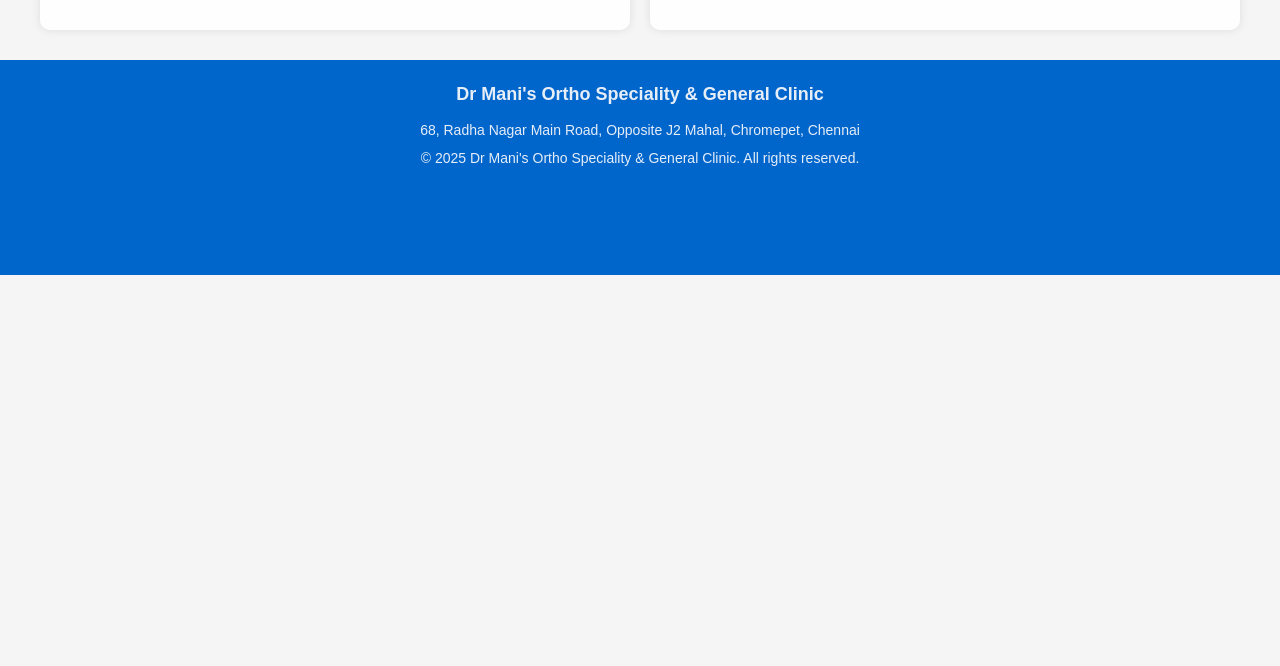
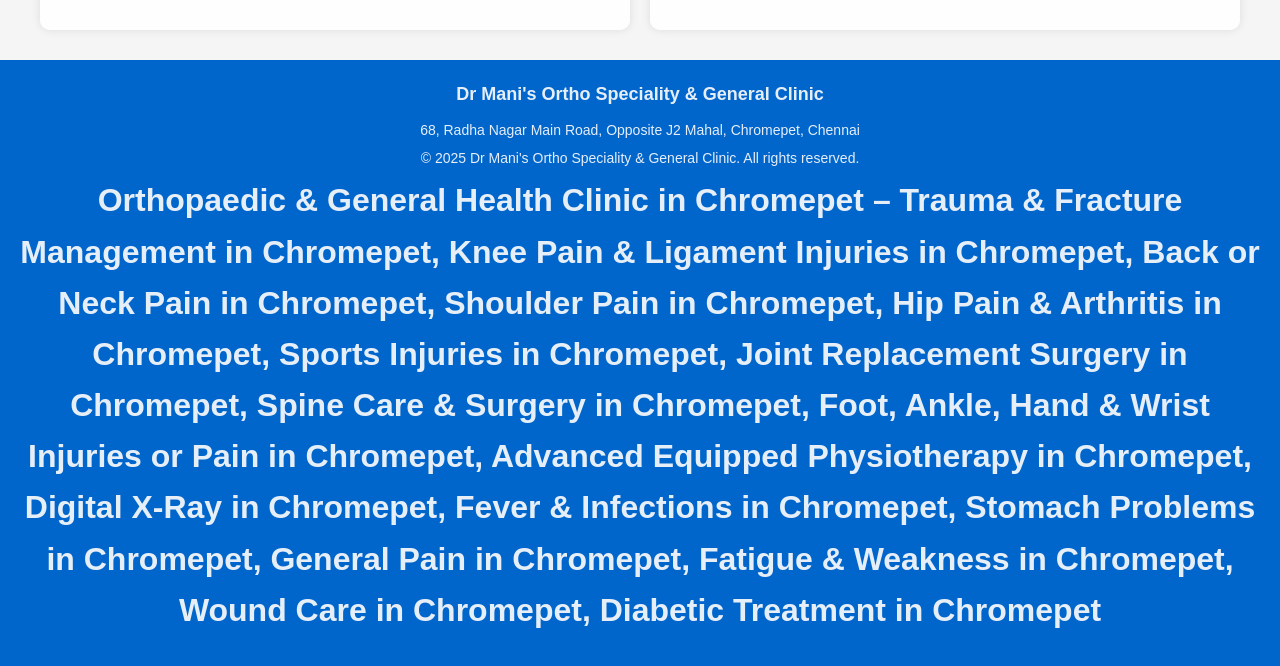
Before and after one commit to paventhan183/paventhan183.github.io, a plain HTML site: page index.html in a window 1280 px wide. Shown: the part 3362-4028 px from the top of the page. Before the commit the page ends 3637 px from the top, so only its background shows below. Drawn offline with Linux system fonts and the light colour scheme; grey boxes are pictures that could not be loaded.

Commit message:
Update index.html

```diff
--- a/index.html
+++ b/index.html
@@ -444,6 +444,16 @@
 
 
   <p>© <span id="year"></span> Dr Mani's Ortho Speciality & General Clinic. All rights reserved.</p>
+
+<h1 class="seo-h1">
+  Orthopaedic & General Health Clinic in Chromepet – Trauma & Fracture Management in Chromepet,
+  Knee Pain & Ligament Injuries in Chromepet, Back or Neck Pain in Chromepet, Shoulder Pain in Chromepet,
+  Hip Pain & Arthritis in Chromepet, Sports Injuries in Chromepet, Joint Replacement Surgery in Chromepet,
+  Spine Care & Surgery in Chromepet, Foot, Ankle, Hand & Wrist Injuries or Pain in Chromepet,
+  Advanced Equipped Physiotherapy in Chromepet, Digital X-Ray in Chromepet,
+  Fever & Infections in Chromepet, Stomach Problems in Chromepet, General Pain in Chromepet,
+  Fatigue & Weakness in Chromepet, Wound Care in Chromepet, Diabetic Treatment in Chromepet
+</h1
 </footer>
 
 <script>
```
